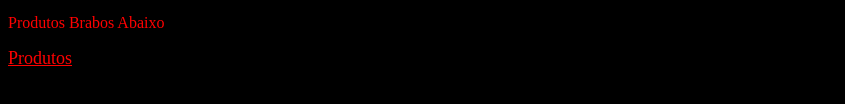
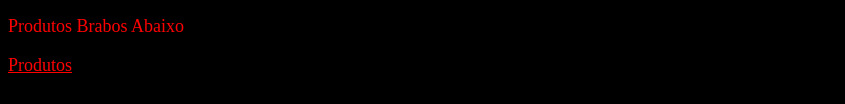
Before and after one commit to PowerGuido-69/Curso-JavaScript-JS-, a plain HTML site: page index.html in a window 1280 px wide. Shown: the part 363-467 px from the top of the page, without its empty margins (0-845 px from the left). Drawn offline with Linux system fonts and the light colour scheme.

Commit message:
Meu primeiro site

```diff
--- a/index.html
+++ b/index.html
@@ -29,7 +29,7 @@
             background-color: black;
         }
         p{
-            font-size: medium;
+            font-size: large;
         }
     </style>
 </head>
@@ -45,7 +45,7 @@
         <a href="#">Home</a>
         <a href="#">Sobre</a>
         <a href="#">Contato</a>
-        <div>
+        <div style="font-size: larger;">
             <p>Produtos Brabos Abaixo</p>
         </div>
     </nav>
```
